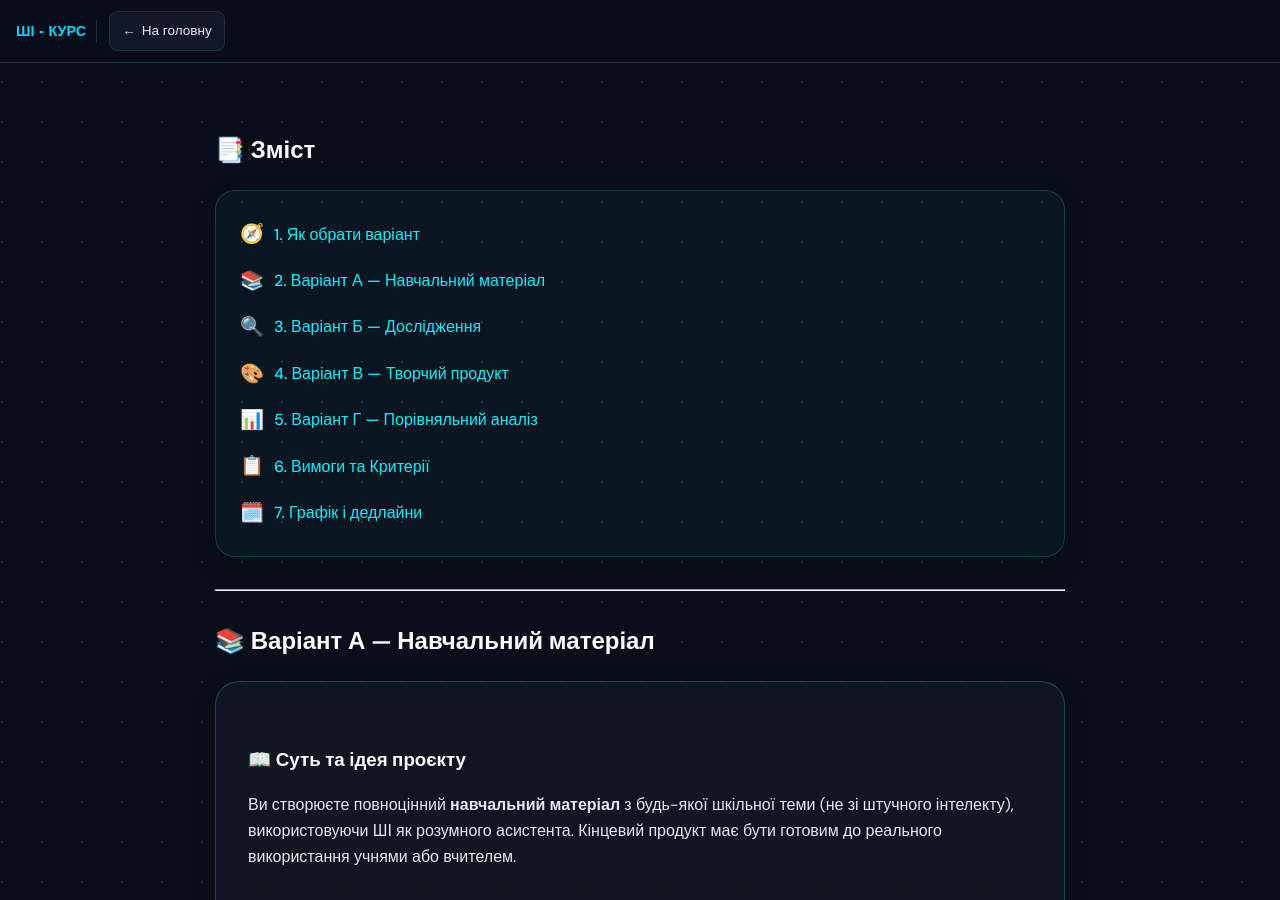
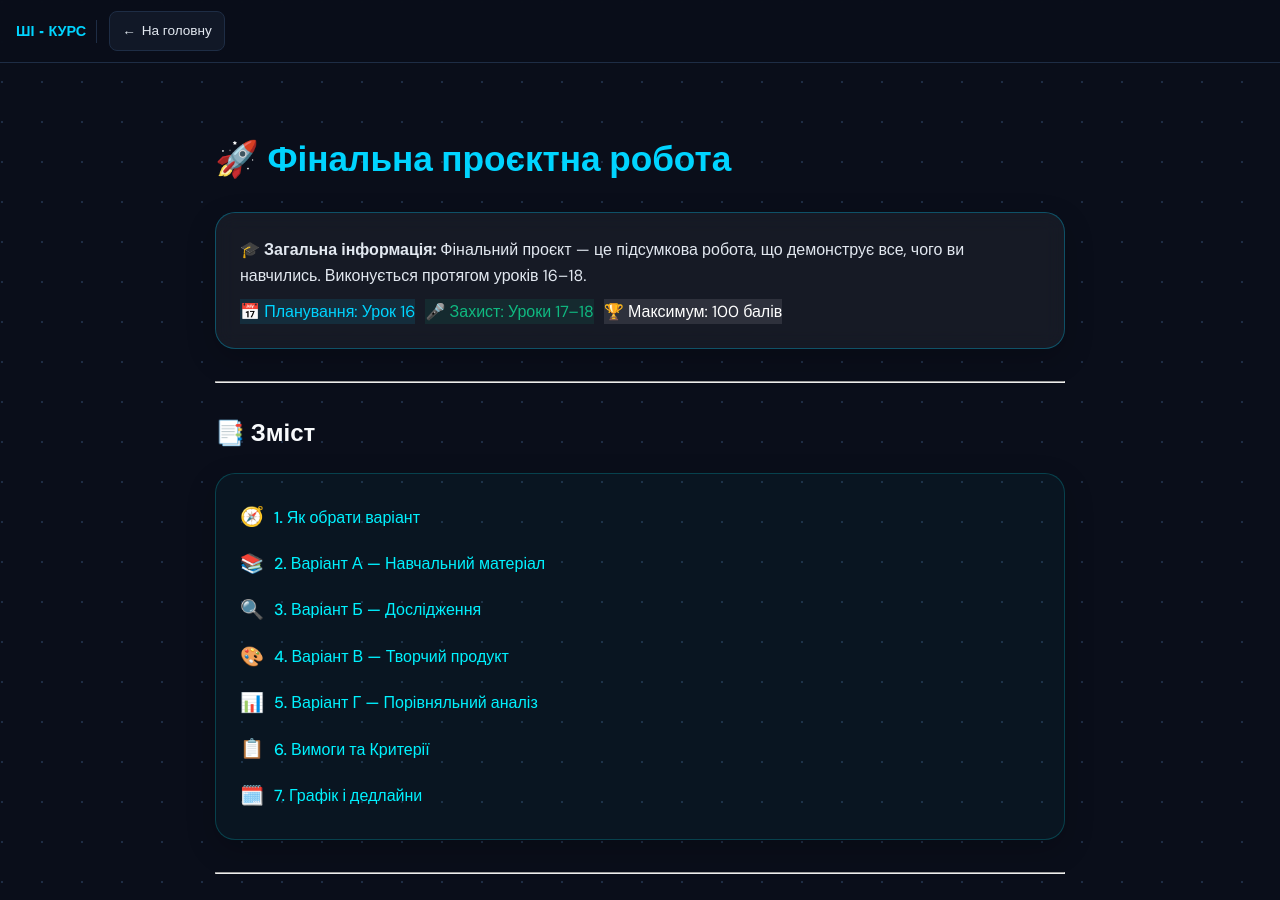
Before and after one commit to Ilona160/AI, a Jekyll site: the page built from practice/projects.md, in a window 1280 px wide and 900 px high. Built offline with Jekyll 4.4.1, drawn with Linux system fonts in a browser that asks for light colours.

Commit message:
Update projects.md

```diff
--- a/practice/projects.md
+++ b/practice/projects.md
@@ -1,6 +1,18 @@
 ---
 layout: default
 title: Проєктна робота з ШІ
+---
+# 🚀 Фінальна проєктна робота
+
+<div class="content-block" style="background: rgba(255, 255, 255, 0.05); backdrop-filter: blur(10px); border: 1px solid rgba(0, 212, 255, 0.3); padding: 1.5rem; border-radius: 20px; margin-bottom: 2rem;">
+    <strong>🎓 Загальна інформація:</strong> Фінальний проєкт — це підсумкова робота, що демонструє все, чого ви навчились. Виконується протягом уроків 16–18.
+    <div style="margin-top: 10px; display: flex; gap: 10px; flex-wrap: wrap;">
+        <span class="lesson-chip" style="background: rgba(0, 212, 255, 0.1); color: var(--accent);">📅 Планування: Урок 16</span>
+        <span class="lesson-chip" style="background: rgba(16, 185, 129, 0.1); color: #10b981;">🎤 Захист: Уроки 17–18</span>
+        <span class="lesson-chip" style="background: rgba(255, 255, 255, 0.1); color: #fff;">🏆 Максимум: 100 балів</span>
+    </div>
+</div>
+
 ---
 
 ## 📑 Зміст
```
